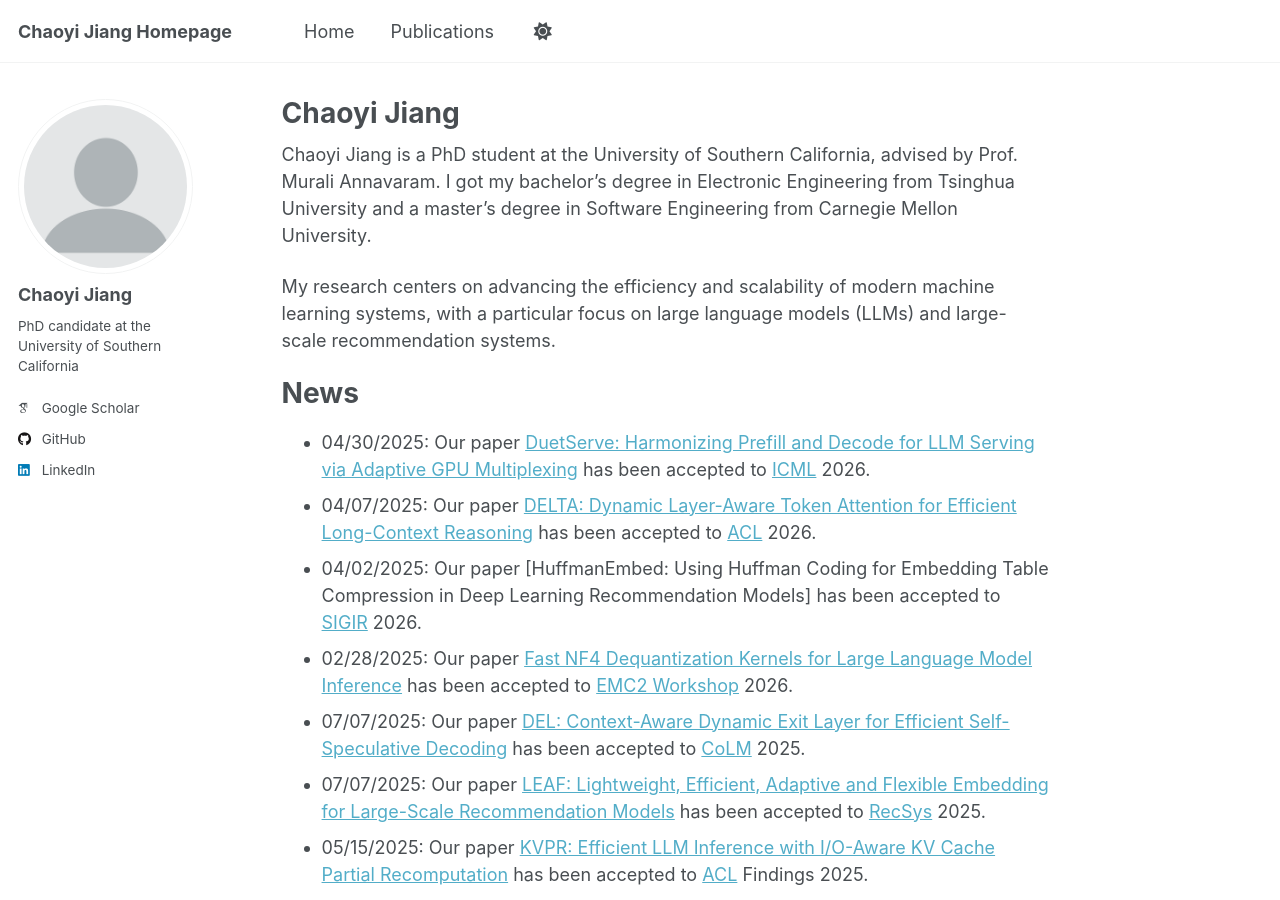
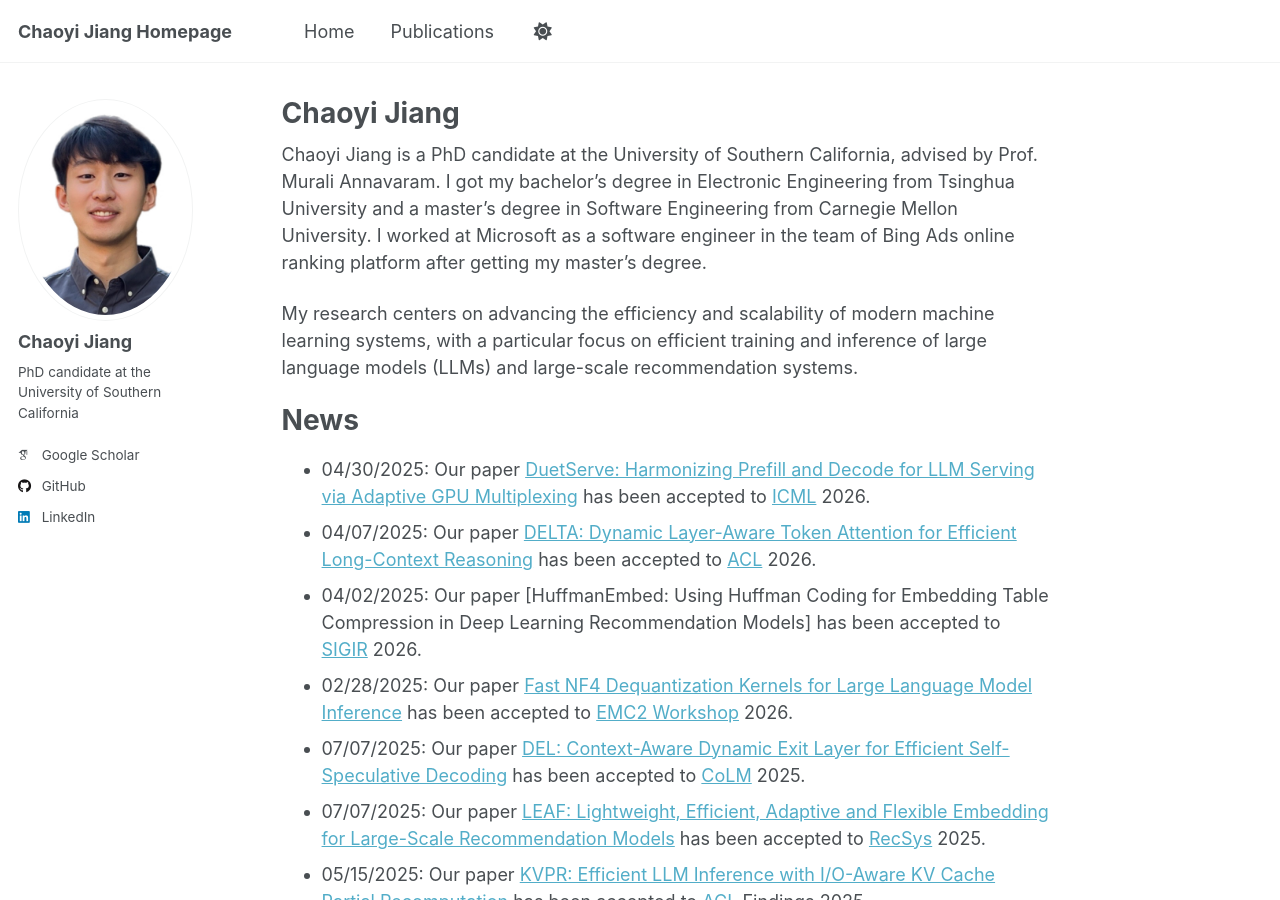
Before and after one commit to chaoyij/chaoyij.github.io, a Jekyll site: the page built from _pages/about.md, in a window 1280 px wide and 900 px high. Built offline with Jekyll 4.4.1, drawn with Linux system fonts in a browser that asks for light colours; some web fonts are replaced; a script that is not in the unit is left out.

Commit message:
Update intro

```diff
--- a/_pages/about.md
+++ b/_pages/about.md
@@ -7,9 +7,9 @@ redirect_from:
   - /about.html
 ---
 
-Chaoyi Jiang is a PhD student at the University of Southern California, advised by Prof. Murali Annavaram. I got my bachelor’s degree in Electronic Engineering from Tsinghua University and a master’s degree in Software Engineering from Carnegie Mellon University.
+Chaoyi Jiang is a PhD candidate at the University of Southern California, advised by Prof. Murali Annavaram. I got my bachelor’s degree in Electronic Engineering from Tsinghua University and a master’s degree in Software Engineering from Carnegie Mellon University. I worked at Microsoft as a software engineer in the team of Bing Ads online ranking platform after getting my master's degree.
 
-My research centers on advancing the efficiency and scalability of modern machine learning systems, with a particular focus on large language models (LLMs) and large-scale recommendation systems.
+My research centers on advancing the efficiency and scalability of modern machine learning systems, with a particular focus on efficient training and inference of large language models (LLMs) and large-scale recommendation systems.
 
 <!-- This is the front page of a website that is powered by the [Academic Pages template](https://github.com/academicpages/academicpages.github.io) and hosted on GitHub pages. [GitHub pages](https://pages.github.com) is a free service in which websites are built and hosted from code and data stored in a GitHub repository, automatically updating when a new commit is made to the repository. This template was forked from the [Minimal Mistakes Jekyll Theme](https://mmistakes.github.io/minimal-mistakes/) created by Michael Rose, and then extended to support the kinds of content that academics have: publications, talks, teaching, a portfolio, blog posts, and a dynamically-generated CV. Incidentally, these same features make it a great template for anyone that needs to show off a professional template!
 
```
Also changed, not shown: images/profile.png.
